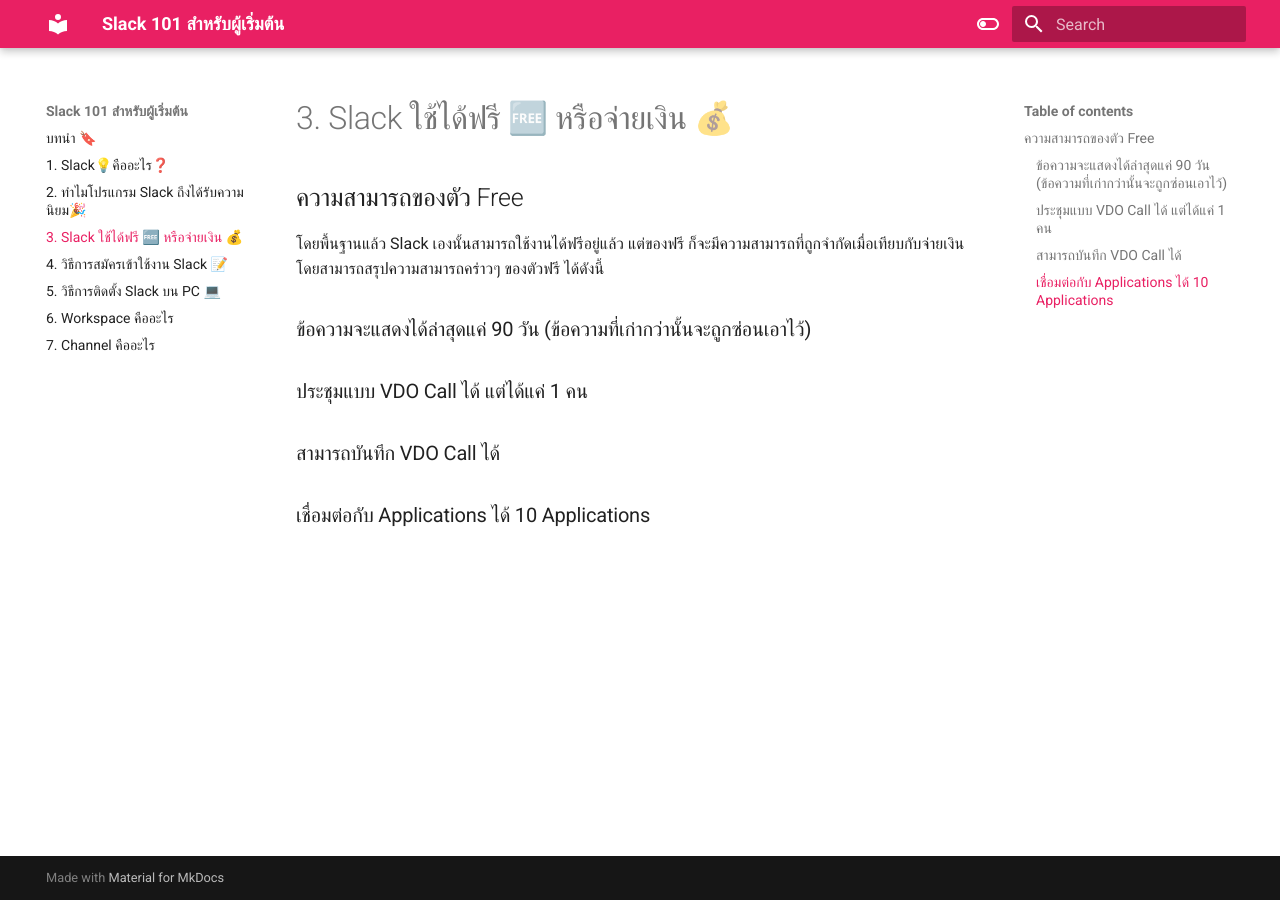
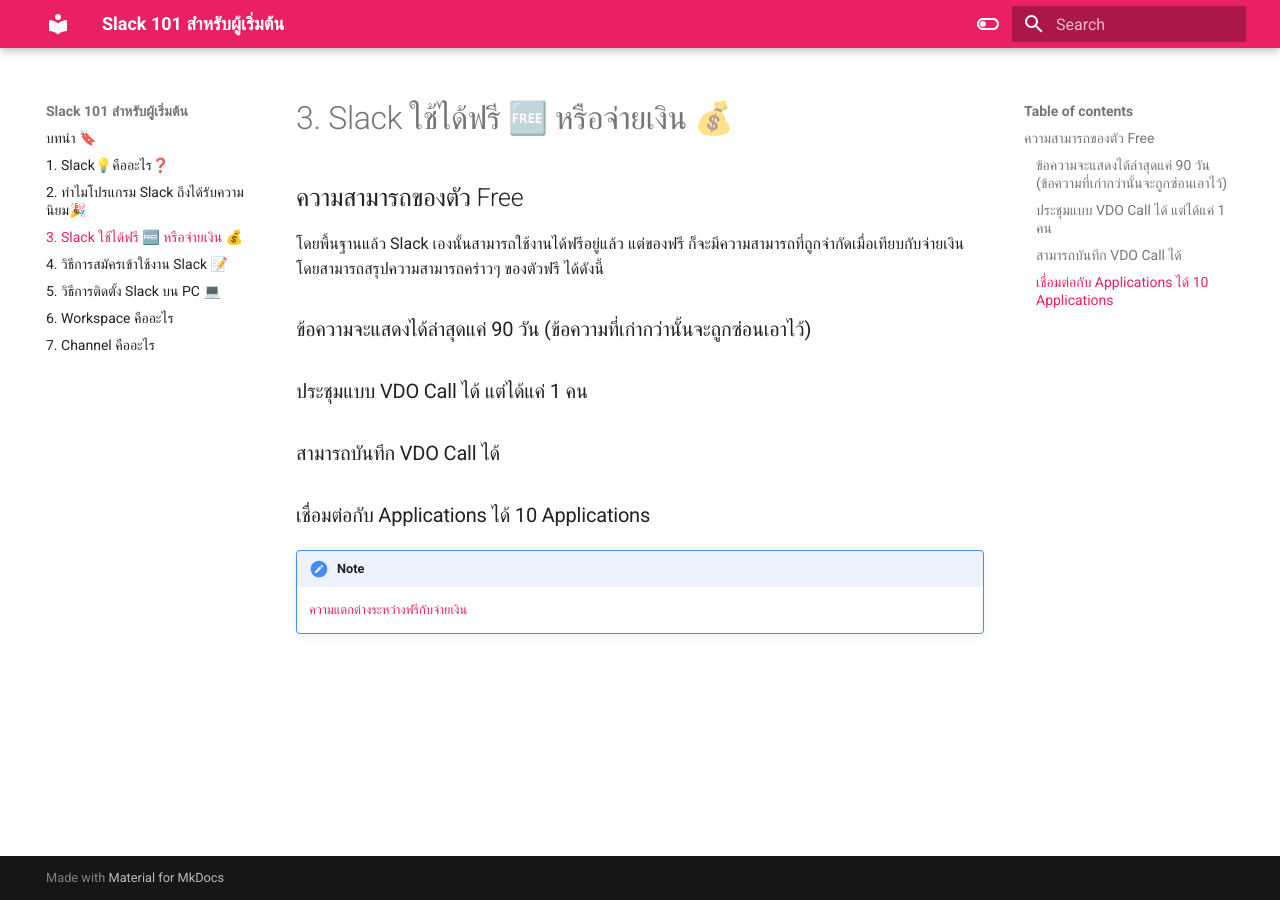
Before and after one commit to luckkrit/slack101, an MkDocs documentation site: the page built from docs/003-slack-ฟรี-จ่ายเงิน.md, in a window 1280 px wide. Built offline with MkDocs 1.6.1 and Material for MkDocs 9.7.7, drawn with Linux system fonts in a browser that asks for light colours.

Commit message:
vault backup: 2023-01-04 10:33:34

```diff
--- a/docs/003-slack-ฟรี-จ่ายเงิน.md
+++ b/docs/003-slack-ฟรี-จ่ายเงิน.md
@@ -8,3 +8,6 @@
 ### ประชุมแบบ VDO Call ได้ แต่ได้แค่ 1 คน
 ### สามารถบันทึก VDO Call ได้
 ### เชื่อมต่อกับ Applications ได้ 10 Applications
+
+!!! note
+    [ความแตกต่างระหว่างฟรีกับจ่ายเงิน](https://slack.com/pricing/paid-vs-free)
```
Also changed, not shown: docs/007-channel-คืออะไร.md (line endings or trailing spaces).
